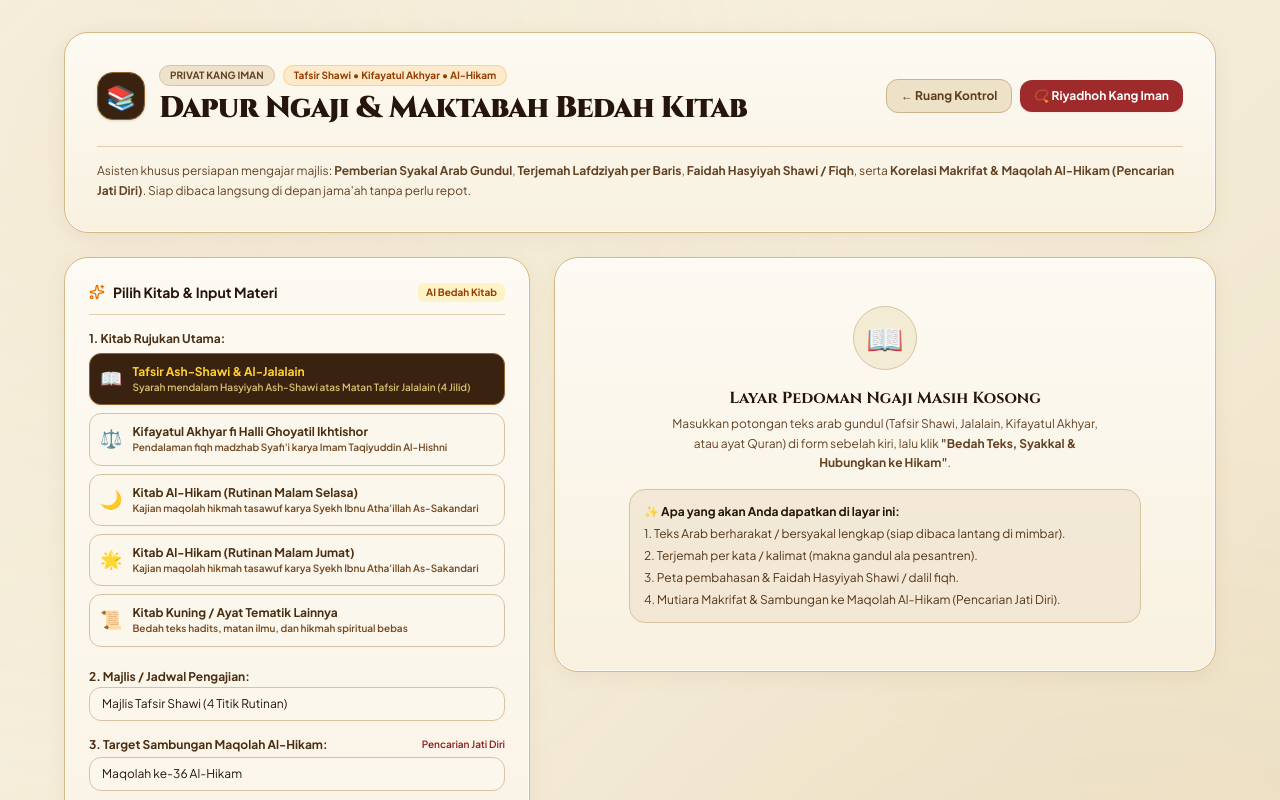
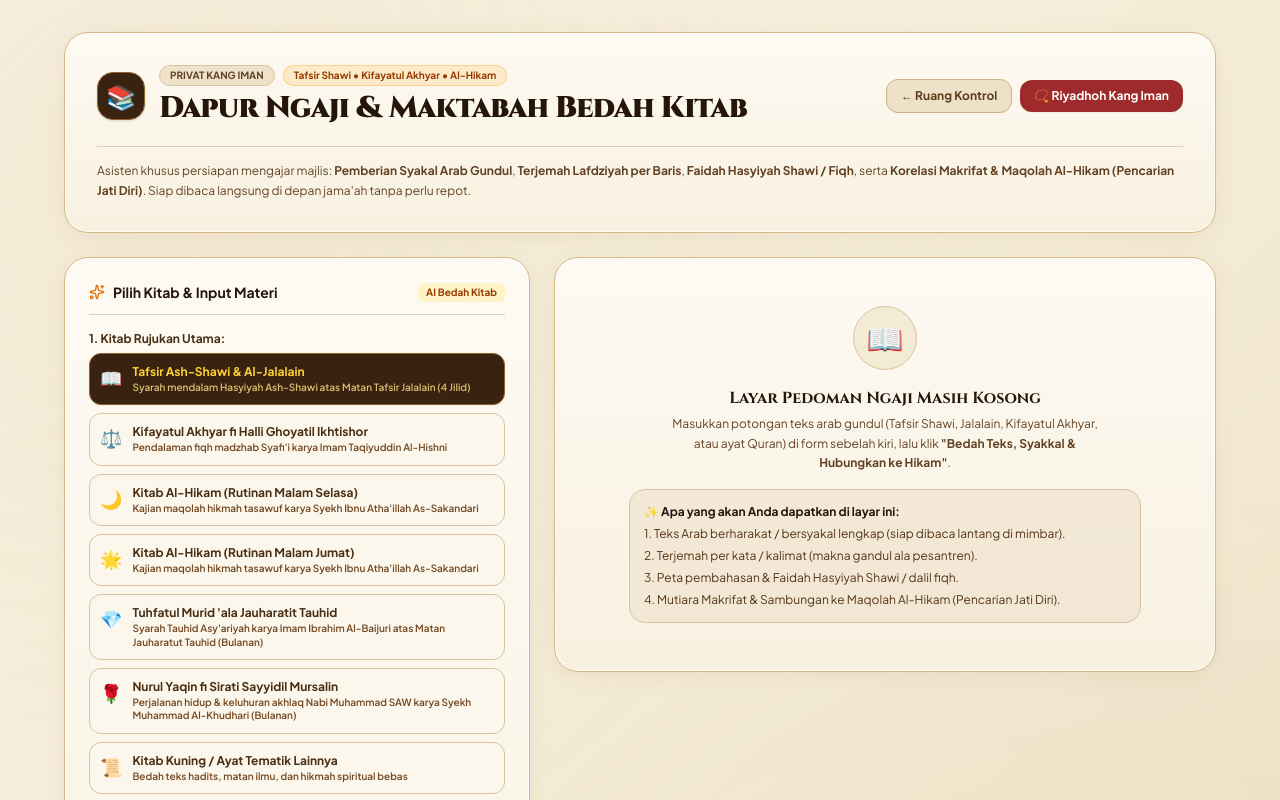
Before and after one commit to imannurjamanreborn1984/pengingat-coaching-app, a Next.js app: page /admin/maktabah in a window 1280 px wide. Shown: the top 800 px of the page. Built offline with nearby package versions, Linux system fonts and the light colour scheme; a web font is replaced by a local one.

Commit message:
feat: add Tuhfatul Murid and Nurul Yaqin to Maktabah Bedah Kitab options

```diff
--- a/app/admin/maktabah/page.jsx
+++ b/app/admin/maktabah/page.jsx
@@ -58,6 +58,22 @@ const KITAB_OPTIONS = [
     kategori: "Tasawuf & Makrifat",
     deskripsi: "Kajian maqolah hikmah tasawuf karya Syekh Ibnu Atha'illah As-Sakandari",
     defaultMajlis: "Rutinan Malam Jumat (Al-Hikam)"
+  },
+  {
+    id: "tuhfatul-murid",
+    nama: "Tuhfatul Murid 'ala Jauharatit Tauhid",
+    icon: "💎",
+    kategori: "Aqidah & Ilmu Tauhid",
+    deskripsi: "Syarah Tauhid Asy'ariyah karya Imam Ibrahim Al-Baijuri atas Matan Jauharatut Tauhid (Bulanan)",
+    defaultMajlis: "Rutinan Bulanan (Tuhfatul Murid / Jauharah)"
+  },
+  {
+    id: "nurul-yaqin",
+    nama: "Nurul Yaqin fi Sirati Sayyidil Mursalin",
+    icon: "🌹",
+    kategori: "Sirah Nabawiyah & Tarikh",
+    deskripsi: "Perjalanan hidup & keluhuran akhlaq Nabi Muhammad SAW karya Syekh Muhammad Al-Khudhari (Bulanan)",
+    defaultMajlis: "Rutinan Bulanan (Sirah Nurul Yaqin)"
   },
   {
     id: "umum",
--- a/app/api/bedah-kitab/route.js
+++ b/app/api/bedah-kitab/route.js
@@ -31,10 +31,12 @@ export async function POST(req) {
     const genAI = new GoogleGenerativeAI(apiKey);
 
     const instruksiPrompt = `
-Anda adalah seorang Ulama Ahli Tafsir, Muhaddits, Faqih, dan Mursyid Ahli Hikmah Tasawuf yang sangat menguasai tradisi Pesantren Salaf Nusantara, khususnya kitab:
+Anda adalah seorang Ulama Ahli Tafsir, Muhaddits, Faqih, Mutakallim (Ahli Tauhid Asy'ariyah), Ahli Sirah Nabawiyah, dan Mursyid Ahli Hikmah Tasawuf yang sangat menguasai tradisi Pesantren Salaf Nusantara, khususnya kitab-kitab garapan Kang Iman:
 1. Hasyiyah Ash-Shawi 'ala Tafsir Al-Jalalain (Syekh Ahmad Ash-Shawi Al-Maliki) & Matan Tafsir Al-Jalalain (Imam Al-Mahalli & As-Suyuthi).
-2. Kifayatul Akhyar fi Halli Ghoyatil Ikhtishor (Imam Taqiyuddin Al-Hishni).
-3. Kitab Al-Hikam (Syekh Ibnu Atha'illah As-Sakandari) beserta syarah-syarahnya.
+2. Kifayatul Akhyar fi Halli Ghoyatil Ikhtishor (Imam Taqiyuddin Al-Hishni) - Fiqh Syafi'i.
+3. Tuhfatul Murid 'ala Jauharatit Tauhid (Imam Ibrahim Al-Baijuri / Syekh Ibrahim Al-Laqqani) - Aqidah & Tauhid Asy'ariyah.
+4. Nurul Yaqin fi Sirati Sayyidil Mursalin (Syekh Muhammad Al-Khudhari Bek) - Sirah Nabawiyah & Ibrah Tarikh.
+5. Kitab Al-Hikam (Syekh Ibnu Atha'illah As-Sakandari) beserta syarah-syarahnya.
 
 TUGAS ANDA ADALAH MEMBEDAH TEKS KAJIAN DI BAWAH INI UNTUK PEDOMAN MENGAJAR DI MAJLIS KANG IMAN:
 - Kitab Rujukan: ${kitabRujukan || "Tafsir Ash-Shawi & Jalalain"}
```
